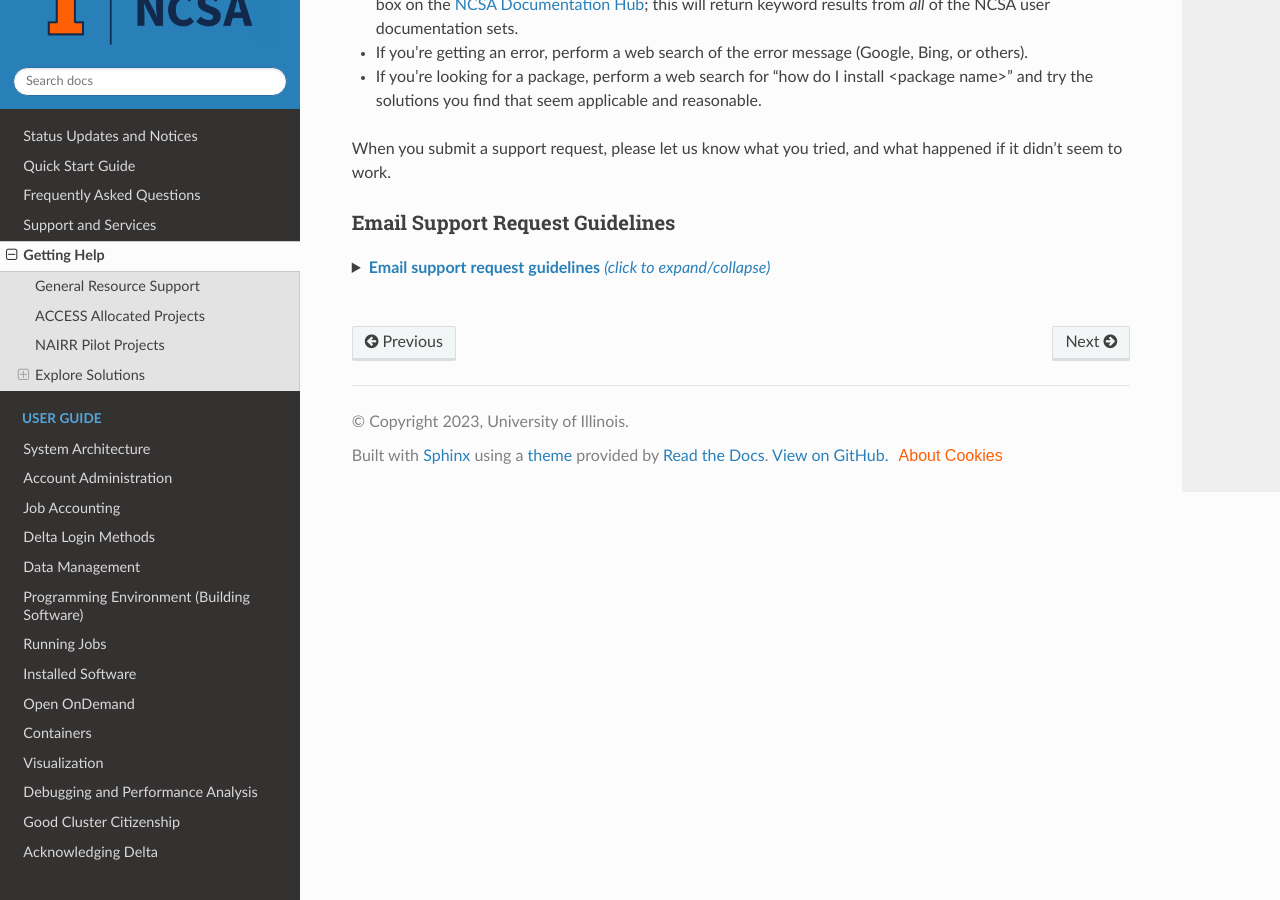
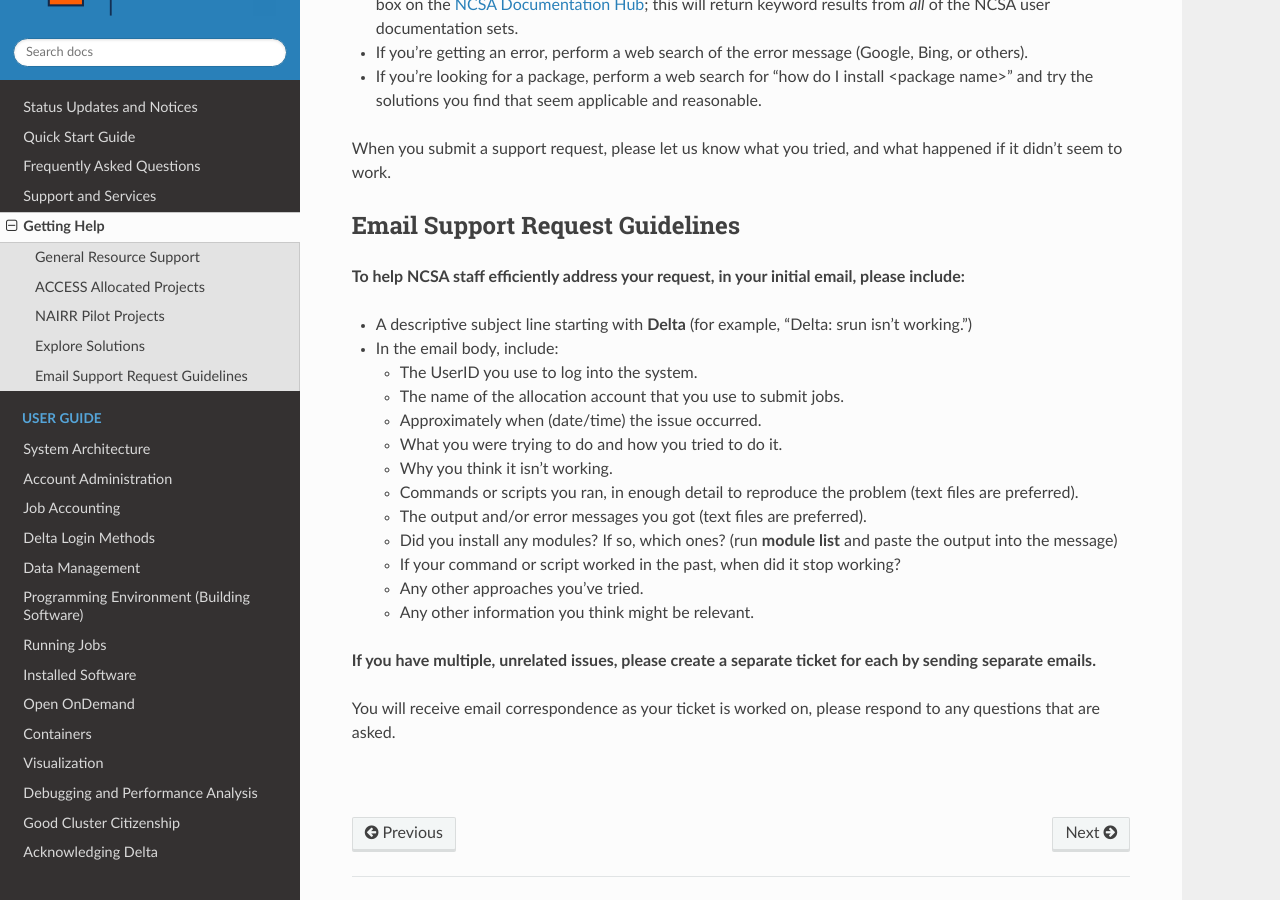
Before and after one commit to ncsa/Delta_doc, a Sphinx documentation site: the page built from docs/source/help.rst, in a window 1280 px wide and 900 px high, scrolled down 967 px. Built offline with Sphinx 7.4.7 and the Read the Docs theme 3.1.0, drawn with Linux system fonts in a browser that asks for light colours; some of the changed text lies outside the part shown.

Commit message:
Update help.rst updates to the email section
moved the email section heading up a level and removed the expansion feature. Also updated the text under general resource support that refers to email to work for the new page layout

```diff
--- a/docs/source/help.rst
+++ b/docs/source/help.rst
@@ -19,7 +19,7 @@ Refer to the `Help Portal User Job Aid <https://docs.ncsa.illinois.edu/en/latest
 
 .. raw:: html
 
-   <p>The <a href="http://help.ncsa.illinois.edu">NCSA Help Portal</a> is the preferred method to submit requests. However, if you run into problems using it, you can still email <a href="mailto:help@ncsa.illinois.edu?subject=Delta: ">help@ncsa.illinois.edu</a> for support. Expand the following section for guidelines on sending email requests so that NCSA staff can efficiently address them.</p>
+   <p>The <a href="http://help.ncsa.illinois.edu">NCSA Help Portal</a> is the preferred method to submit requests. However, if you run into problems using it, you can email <a href="mailto:help@ncsa.illinois.edu?subject=Delta: ">help@ncsa.illinois.edu</a> for support. Follow the :ref:`email-guidelines` so that NCSA staff can efficiently address your request.</p>
 
 ACCESS Allocated Projects
 ---------------------
@@ -44,14 +44,10 @@ The following are strategies to try before you submit a support request:
 
 When you submit a support request, please let us know what you tried, and what happened if it didn't seem to work.
 
+.. _email-guidelines:
 
 Email Support Request Guidelines
-~~~~~~~~~~~~~~~~~~~~~~~~~~~~~~~~~~
-
-.. raw:: html
-
-   <details>
-   <summary><a><b>Email support request guidelines</b> <i>(click to expand/collapse)</i></a></summary>
+----------------------------------
 
 **To help NCSA staff efficiently address your request, in your initial email, please include:**
 
@@ -74,8 +70,4 @@ Email Support Request Guidelines
 
 You will receive email correspondence as your ticket is worked on, please respond to any questions that are asked.
 
-.. raw:: html
-
-   </details>
-
 |
```
